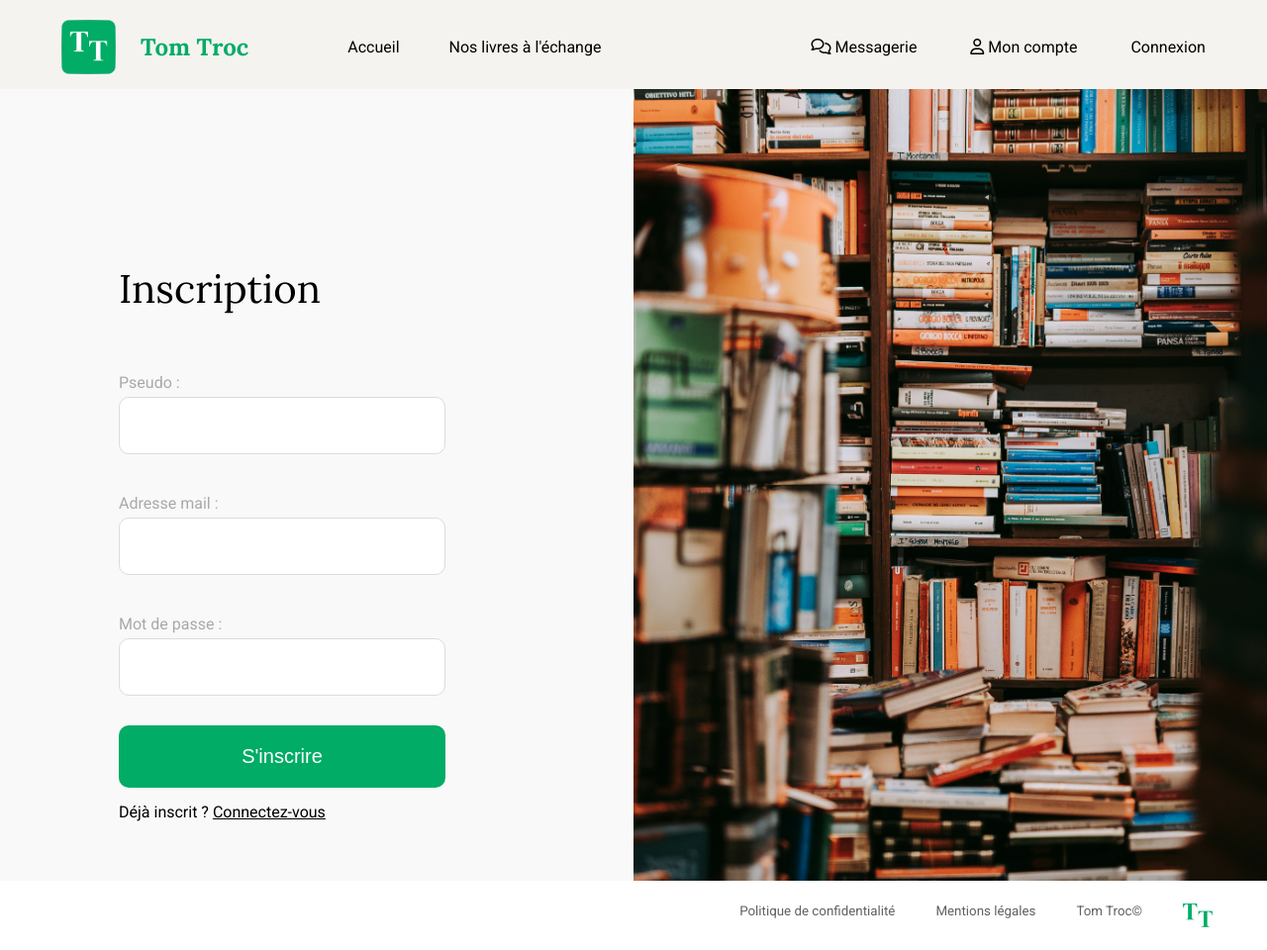
After one commit to QuentinDidelot/TomTroc, a PHP site: template views/templates/inscriptionForm.php in a window 1280 px wide. The commit adds this page. Shown: the whole page at 99% size. Run offline with PHP 8.4, Linux system fonts and the light colour scheme; the template is opened without the code that fills it, so the values that code supplies are empty; some libraries are stand-ins or nearby versions.

Commit message:
Formulaire de connexion / Inscription

```diff
--- a/css/style.css
+++ b/css/style.css
@@ -65,6 +65,7 @@ p {
     background-color: var(--mainGreenColor);
     color: white;
     display: inline-block;
+    font-size: medium;
     text-decoration: none;
     padding: 20px 40px;
     font-size: 16px;
@@ -80,6 +81,7 @@ p {
     border: solid 1px var(--mainGreenColor);
     color: var(--mainGreenColor);
     display: inline-block;
+    font-size: medium;
     text-decoration: none;
     padding: 19px 39px;
     font-size: 16px;
@@ -98,6 +100,13 @@ p {
     margin-top: 50px;
 }
 
+form .button_type_1 {
+    font-size: 20px;
+    border: none;
+    width: 330px;
+}
+
+
 /*
 * Header
 */
@@ -107,7 +116,7 @@ header {
     flex-direction: column;
     width: 100%;
     background-color: var(--backgroundColorOne);
-    padding-bottom: 50px;
+    padding-bottom: 15px;
 }
 
 header > nav {
@@ -134,6 +143,14 @@ header > nav {
     max-width: 55px;
     margin-right: 25px;
 }
+
+.current_page{
+    font-weight: bold;
+}
+/*************************************
+************* PAGE HOME***************
+**************************************/
+
 /*
 * Premier bloc : Rejoignez nos lecteurs passionnées
 */
@@ -323,7 +340,7 @@ header > nav {
 
 footer{
     height: 70px;
-    background-color: var(--backgroundColorTwo);
+    background-color: #FFF;
     align-content: center;
 }
 
@@ -340,3 +357,74 @@ footer{
     font-size: smaller;
     color: var(--textColor);
 }
+
+/******************************************
+*************** PAGE CONNEXION ************
+******************************************/
+
+.connexion_form{
+    display: flex;
+    max-height: 100vh;
+}
+
+.left_half_connexion{
+    width: 50%;
+    display: flex;
+    justify-content: center;
+    align-items: self-start;
+    background-color: var(--backgroundColorTwo);
+    overflow: hidden;
+}
+
+.form_container{
+    width: 80%;
+    max-width: 400px;
+    margin-top: 11em;
+}
+
+form {
+    display: flex;
+    flex-direction: column;
+}
+
+label {
+    margin-top: 10px;
+    font-weight: 400;
+    color: var(--legendColor);
+}
+
+
+.form_title {
+    font-size: 40px;
+    margin-bottom: 50px;
+    text-align: justify;
+}
+
+
+.form_input {
+    width: 330px;
+    height: 58px;
+    margin: 5px 0 30px 0;
+    padding: 10px;
+    font-size: 16px;
+    border: solid 1px rgb(221, 220, 220);
+    border-radius: 10px;
+}
+
+.form_link{
+    text-decoration: underline;
+}
+.right_half_connexion {
+    width: 50%;
+    display: flex;
+    justify-content: center;
+    align-items: center;
+    overflow: hidden;
+}
+
+.right_half_connexion img {
+    display: flex;
+    width: 100%;
+    height: 100%;
+    object-fit: cover;
+}
--- /dev/null
+++ b/views/templates/inscriptionForm.php
@@ -0,0 +1,26 @@
+<section class="connexion_form">
+    <div class="left_half_connexion">
+        <div class="form_container">
+            <h2 class="form_title">Inscription</h2>
+            <form action="#" method="post">
+                <label for="pseudo">Pseudo :</label>
+                <input class="form_input" type="email" id="email" name="email" required>
+
+
+                <label for="email">Adresse mail :</label>
+                <input class="form_input" type="email" id="email" name="email" required>
+
+                <label for="password">Mot de passe :</label>
+                <input class="form_input" type="password" id="password" name="password" required>
+
+                <input class="button_type_1" type="submit" value="S'inscrire">
+            </form>
+            <p>Déjà inscrit ? <a href="index.php?action=connectionForm" class="form_link">Connectez-vous</a></p>
+        </div>
+
+    </div>
+
+    <div class="right_half_connexion">
+        <img src="img/connexion_form_books.jpg" alt="">
+    </div>
+</section>
--- a/views/templates/main.php
+++ b/views/templates/main.php
@@ -4,7 +4,7 @@
         <meta charset="UTF-8">
         <meta name="viewport" content="width=device-width, initial-scale=1.0">
         <script src="https://kit.fontawesome.com/d8c1f4a5b2.js" crossorigin="anonymous"></script>
-
+        <link rel="icon" type="image/png" href="img/icones/header.png">
         <link rel="stylesheet" href="./css/style.css">
         <title>TomTroc</title>
     </head>
@@ -19,16 +19,17 @@
                 <div class="nav_left">
                     <img class="logo" src="./img/icones/header.png" alt="Logo TomTroc (TT)">
                     <h1> Tom Troc </h1>
-                        <a href="">Accueil</a>
-                        <a href="">Nos livres à l'échange</a>
+                    <a href="index.php?action=home">Accueil</a>
+                    <a href="" >Nos livres à l'échange</a>
                 </div>
 
                 <div class="nav_right">
-                        <a href=""><i class="fa-regular fa-comments"></i> Messagerie</a>
+                    <a href="" ><i class="fa-regular fa-comments"></i> Messagerie</a>
                     <a href=""><i class="fa-regular fa-user"></i> Mon compte</a>
-                        <a href="">Connexion</a>
+                    <a href="index.php?action=connectionForm" >Connexion</a>
                 </div>
             </nav>
+
             </header>
 
             <main> <?= $content /* Ici est affiché le contenu réel de la page. */ ?>  </main>
```
Also changed, not shown: controllers/AdminController.php (added, +29 -0 lines), index.php (+17 -0 lines), views/templates/connectionForm.php (added, +22 -0 lines), img/connexion_form_books.jpg (added), img/connexion_inscription_picture.jpg (added). Lines whose indentation alone changed are shown as unchanged.
